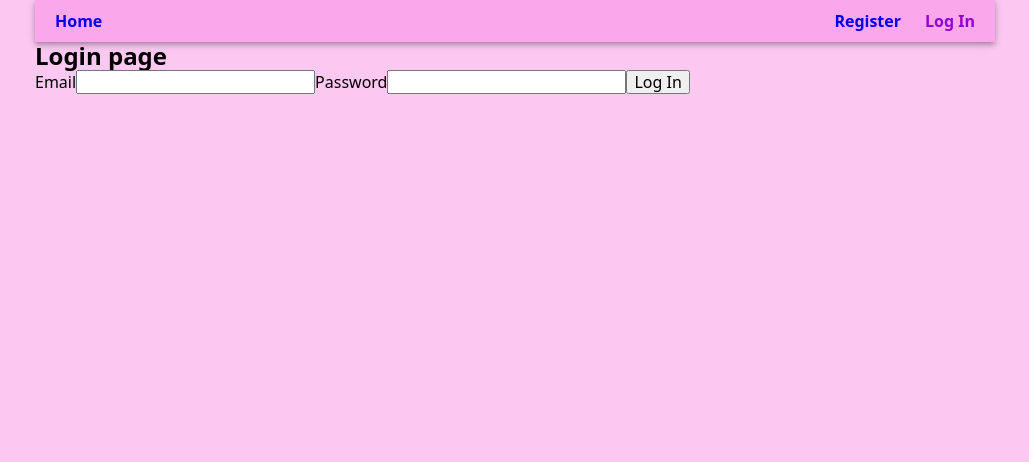
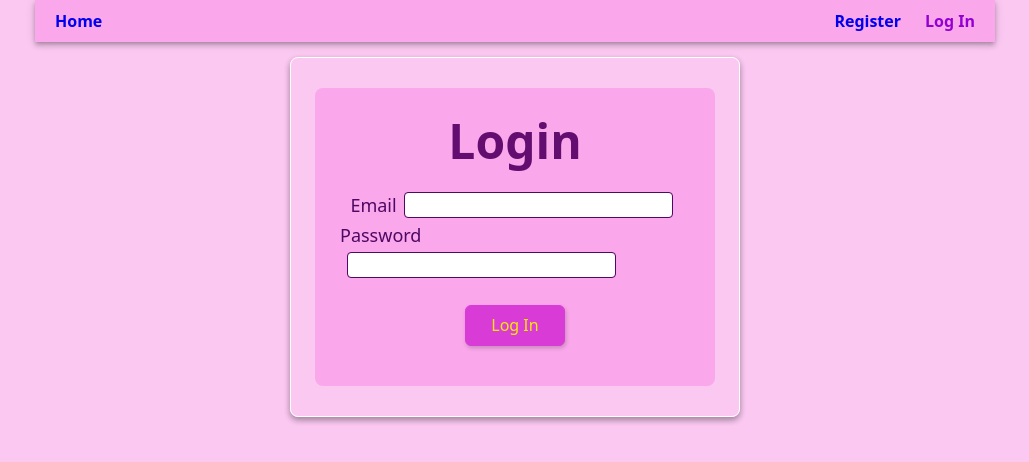
Before and after one commit to victoria2588/goit-react-hw-08-phonebook, a React (Create React App) app: page /goit-react-hw-08-phonebook/login in a window 1280 px wide. Shown: the top 462 px of the page, without its empty margins (125-1154 px from the left). Built offline with nearby package versions, Linux system fonts and the light colour scheme.

Commit message:
commit 009
login page, login form

```diff
--- a/src/components/LoginForm/LoginForm.js
+++ b/src/components/LoginForm/LoginForm.js
@@ -1,5 +1,11 @@
 import { useDispatch } from 'react-redux';
 import { logIn } from 'redux/auth/operations';
+import {
+  LoginButton,
+  LoginFormUser,
+  LoginInputField,
+  LoginLabel,
+} from './LoginForm.styled';
 
 export const LoginForm = () => {
   const dispatch = useDispatch();
@@ -17,17 +23,17 @@ export const LoginForm = () => {
   };
 
   return (
-    <form onSubmit={handleSubmit} autoComplete="off">
-      <label>
+    <LoginFormUser onSubmit={handleSubmit} autoComplete="off">
+      <LoginLabel>
         Email
-        <input type="email" name="email" />
-      </label>
-      <label>
+        <LoginInputField type="email" name="email" />
+      </LoginLabel>
+      <LoginLabel>
         Password
-        <input type="password" name="password" />
-      </label>
-      <button type="submit">Log In</button>
-    </form>
+        <LoginInputField type="password" name="password" />
+      </LoginLabel>
+      <LoginButton type="submit">Log In</LoginButton>
+    </LoginFormUser>
   );
 };
 
--- a/src/components/LoginForm/LoginForm.styled.js
+++ b/src/components/LoginForm/LoginForm.styled.js
@@ -1,3 +1,53 @@
+import styled from 'styled-components';
+
+export const LoginFormUser = styled.form`
+  display: flex;
+  flex-direction: column;
+  align-items: center;
+  justify-content: center;
+`;
+
+export const LoginButton = styled.button`
+  background: #d93bd6;
+  border: 1px solid #d93bd6;
+  border-radius: 6px;
+  box-shadow: rgba(0, 0, 0, 0.2) 1px 2px 4px;
+  box-sizing: border-box;
+  color: #fce803;
+  display: inline-block;
+  outline: 0;
+  padding: 10px 25px;
+  margin-top: 20px;
+  margin-bottom: 15px;
+  text-align: center;
+
+  &:hover,
+  &:active {
+    background-color: initial;
+    color: #4e0963;
+  }
+
+  &:active {
+    opacity: 0.5;
+  }
+`;
+
+export const LoginInputField = styled.input`
+  border: 0;
+  outline: 1px solid #4e0963;
+  border-radius: 3px;
+  min-width: 130px;
+  height: 24px;
+  margin: 8px;
+  padding-left: 5px;
+`;
+
+export const LoginLabel = styled.label`
+  display: block;
+  color: #4e0963;
+  font-size: 18px;
+  font-weight: 500;
+`;
 // import styled from 'styled-components';
 
 // export const LoginForm = styled.form`
--- a/src/pages/Login.js
+++ b/src/pages/Login.js
@@ -1,11 +1,14 @@
 import { LoginForm } from 'components/LoginForm/LoginForm';
+import { LoginContainer, LoginTitle, LoginWrapper } from './Login.styled';
 
 export default function Login() {
   return (
-    <div>
-      <h2>Login page</h2>
-      <LoginForm />
-    </div>
+    <LoginContainer>
+      <LoginWrapper>
+        <LoginTitle>Login</LoginTitle>
+        <LoginForm />
+      </LoginWrapper>
+    </LoginContainer>
   );
 }
 
--- a/src/pages/Login.styled.js
+++ b/src/pages/Login.styled.js
@@ -1,3 +1,31 @@
+import styled from 'styled-components';
+
+export const LoginContainer = styled.div`
+  width: 450px;
+  padding: 10px;
+  border: 1px solid #ffffff;
+  border-radius: 8px;
+  box-shadow: rgba(0, 0, 0, 0.16) 0px 3px 6px, rgba(0, 0, 0, 0.23) 0px 3px 6px;
+  /* margin-bottom: 15px; */
+  margin: 15px auto;
+`;
+
+export const LoginWrapper = styled.div`
+  padding: 25px;
+  margin: 20px auto;
+  width: 400px;
+  border-radius: 8px;
+  background-color: #faa7eb;
+`;
+
+export const LoginTitle = styled.h1`
+  text-align: center;
+  margin: 0;
+  font-size: 48px;
+  font-weight: 700;
+  color: #630d70;
+  margin-bottom: 16px;
+`;
 // import styled from 'styled-components';
 
 // export const LoginkWrapper = styled.div`
```
